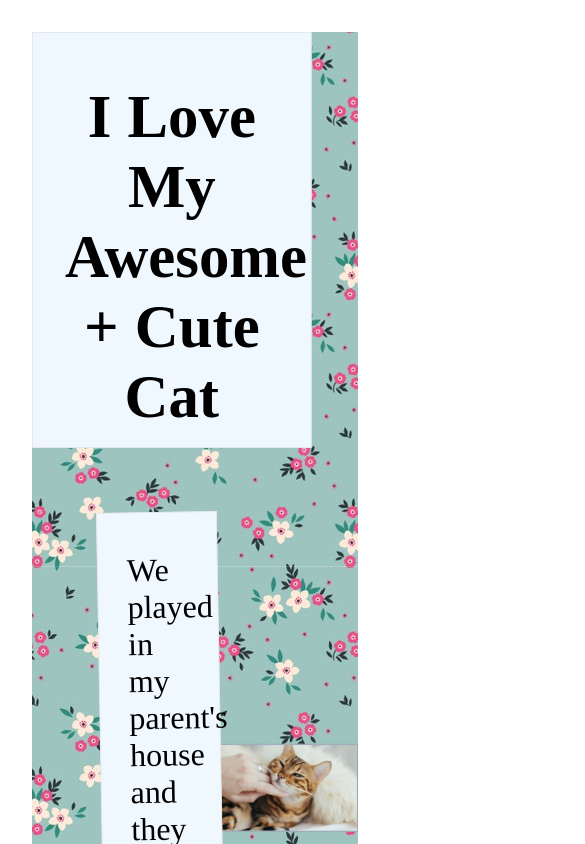
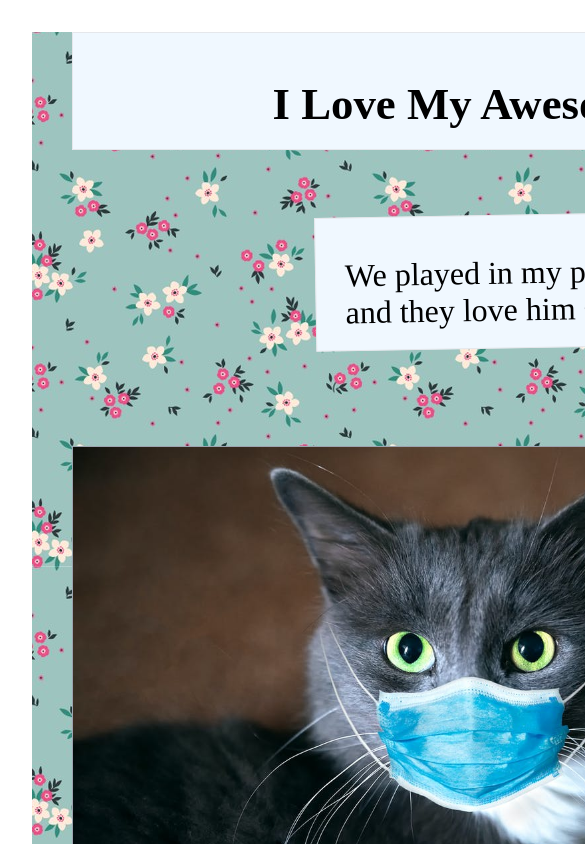
Before and after one commit to shamscorner/scrap_my_life, a Nuxt app: page /scrapbook in a window 390 px wide. Shown: the top 844 px of the page, 585 px wide, since content can reach past the window. Built offline with nearby package versions, Linux system fonts and the light colour scheme; a web font is replaced by a local one.

Commit message:
fix: responsive issue

```diff
--- a/assets/css/main.scss
+++ b/assets/css/main.scss
@@ -1,7 +1,10 @@
 @import url('https://fonts.googleapis.com/css?family=Schoolbell&display=swap');
 
-* {
+*,
+*::before,
+*::after {
   box-sizing: border-box;
+  margin: 0;
 }
 
 body {
@@ -12,12 +15,13 @@
 }
 
 #scrapbook {
+  min-width: 1280px;
   background-image: url('../images/pattern5.jpg');
 }
 
 h1 {
   margin: 0;
-  font-size: 3.8rem;
+  font-size: 2.8rem;
 }
 
 figure {
--- a/layouts/default.vue
+++ b/layouts/default.vue
@@ -3,53 +3,3 @@
     <Nuxt />
   </div>
 </template>
-
-<style>
-html {
-  font-family: 'Source Sans Pro', -apple-system, BlinkMacSystemFont, 'Segoe UI',
-    Roboto, 'Helvetica Neue', Arial, sans-serif;
-  font-size: 16px;
-  word-spacing: 1px;
-  -ms-text-size-adjust: 100%;
-  -webkit-text-size-adjust: 100%;
-  -moz-osx-font-smoothing: grayscale;
-  -webkit-font-smoothing: antialiased;
-  box-sizing: border-box;
-}
-
-*,
-*::before,
-*::after {
-  box-sizing: border-box;
-  margin: 0;
-}
-
-.button--green {
-  display: inline-block;
-  border-radius: 4px;
-  border: 1px solid #3b8070;
-  color: #3b8070;
-  text-decoration: none;
-  padding: 10px 30px;
-}
-
-.button--green:hover {
-  color: #fff;
-  background-color: #3b8070;
-}
-
-.button--grey {
-  display: inline-block;
-  border-radius: 4px;
-  border: 1px solid #35495e;
-  color: #35495e;
-  text-decoration: none;
-  padding: 10px 30px;
-  margin-left: 15px;
-}
-
-.button--grey:hover {
-  color: #fff;
-  background-color: #35495e;
-}
-</style>
```
